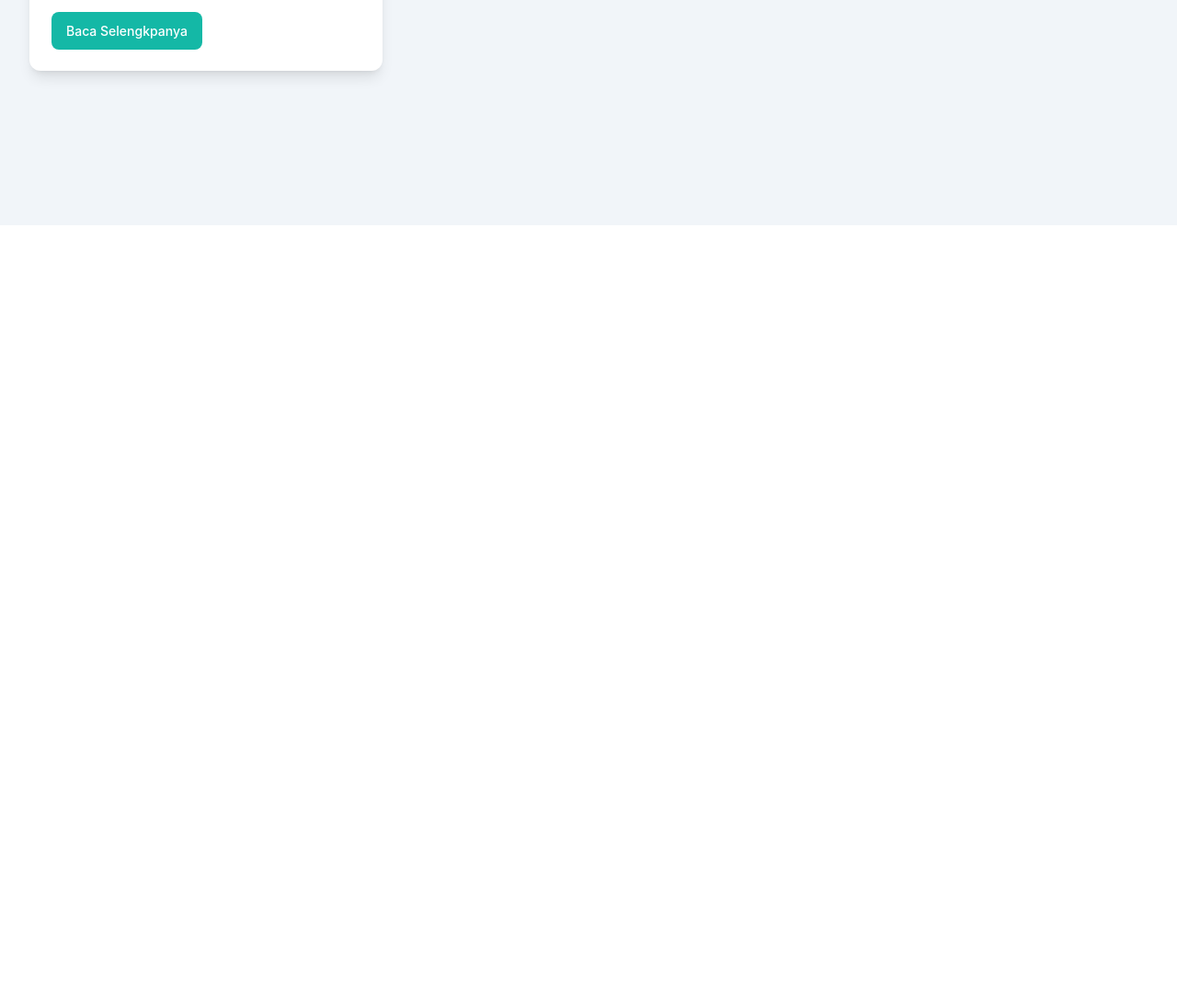
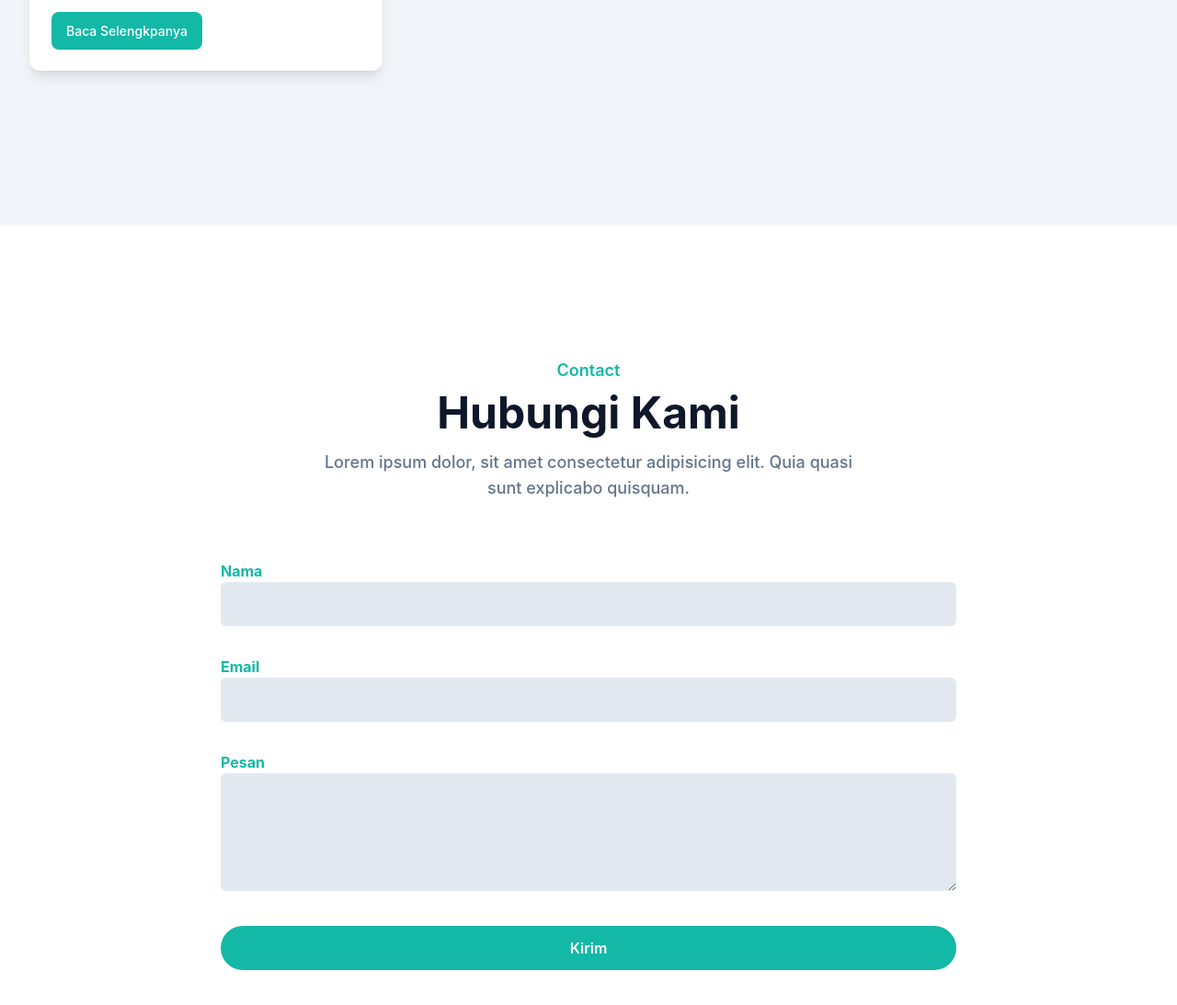
Before and after one commit to bakpiabakpau/bakpiabakpao, a website: page index.html in a window 1280 px wide. Shown: the part 4593-5686 px from the top of the page at 92% size. Before the commit the page ends 4838 px from the top, so only its background shows below. Drawn offline with Linux system fonts and the light colour scheme.

Commit message:
add contact form

```diff
--- a/index.html
+++ b/index.html
@@ -370,6 +370,45 @@
     </section>
     <!-- Blog section Strart -->
 
+    <!-- Contact Section Start -->
+    <section id="contact" class="pt-36 pb-32">
+        <div class="container">
+            <div class="w-full px-4">
+                <div class="max-w-xl mx-auto text-center mb-16">
+                    <h4 class="font-semibold text-lg text-primary mb-2">Contact</h4>
+                    <h2 class="font-bold text-dark text-3xl mb-4 sm:text-4xl lg:text-5xl">Hubungi Kami</h2>
+                    <p class="font-medium text-md text-secondary md:text-lg">Lorem ipsum dolor, sit amet consectetur
+                        adipisicing elit. Quia quasi sunt explicabo quisquam.</p>
+                </div>
+            </div>
+
+            <form action="">
+                <div class="w-full lg:w-2/3 lg:mx-auto">
+                    <div class="w-full px-4 mb-8">
+                        <label for="name" class="text-base font-bold text-primary">Nama</label>
+                        <input type="text" id="name"
+                            class="w-full bg-slate-200 text-dark p-3 rounded-md focus:outline-none focus:ring-primary focus:ring-1 focus:border-primary" />
+                    </div>
+                    <div class="w-full px-4 mb-8">
+                        <label for="email" class="text-base font-bold text-primary">Email</label>
+                        <input type="email" id="email"
+                            class="w-full bg-slate-200 text-dark p-3 rounded-md focus:outline-none focus:ring-primary focus:ring-1 focus:border-primary" />
+                    </div>
+                    <div class="w-full px-4 mb-8">
+                        <label for="message" class="text-base font-bold text-primary">Pesan</label>
+                        <textarea type="message" id="message"
+                            class="w-full bg-slate-200 text-dark p-3 rounded-md focus:outline-none focus:ring-primary focus:ring-1 focus:border-primary h-32"></textarea>
+                    </div>
+                    <div class="w-full px-4">
+                        <button
+                            class="text-base font-semibold text-white bg-primary py-3 px-8 rounded-full w-full hover:opacity-80 hover:shadow-lg transition duration-500">Kirim</button>
+                    </div>
+                </div>
+            </form>
+        </div>
+    </section>
+    <!-- Contact Section End -->
+
     <script src="dist/js/script.js"></script>
 </body>
 
```
Also changed, not shown: dist/output.css.
